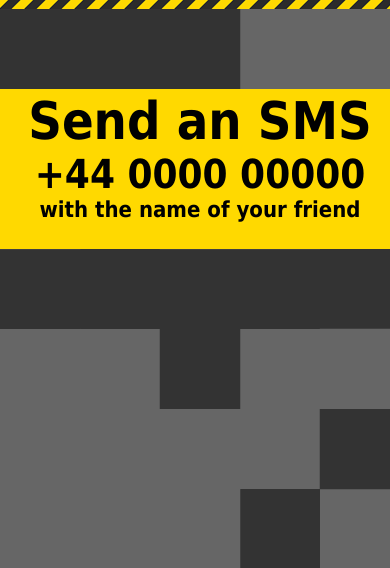
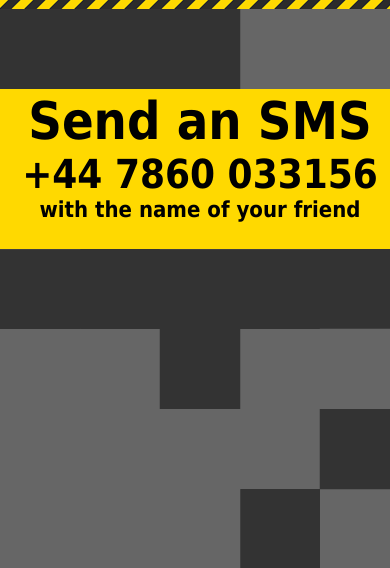
Before and after one commit to magicmark/goatbook, a PHP site: page / in a window 390 px wide; the page is wider, and only the part inside the window is pictured. Shown: the part 80-648 px from the top of that part. Run offline with PHP 8.4, Linux system fonts and the light colour scheme.

Commit message:
proper phone no

```diff
--- a/www/index.php
+++ b/www/index.php
@@ -69,7 +69,7 @@
 		<div id="content">
 			<div id="howto">
 				<h1>Send an SMS</h1>
-				<h2>+44 0000 00000</h2>
+				<h2>+44 7860 033156</h2>
 				<h3>with the name of your friend</h3>
 			</div>
 			<div class="goat" id="goat1"></div>
```
